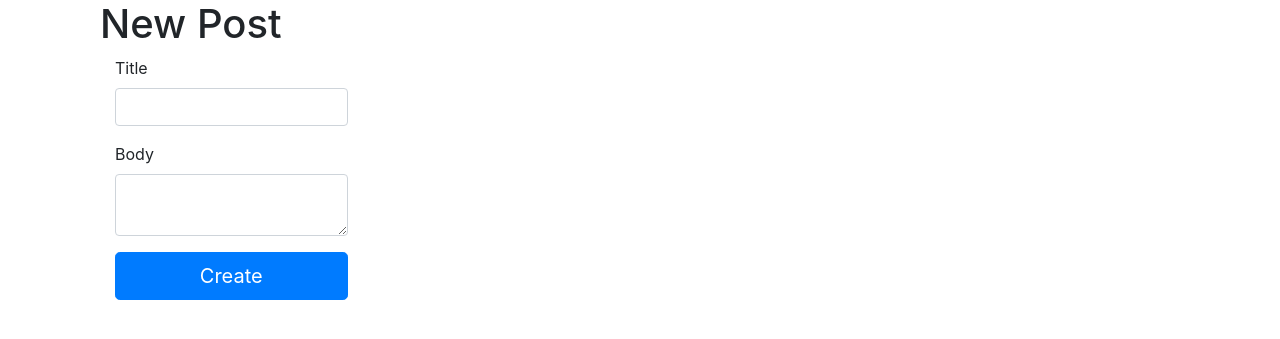
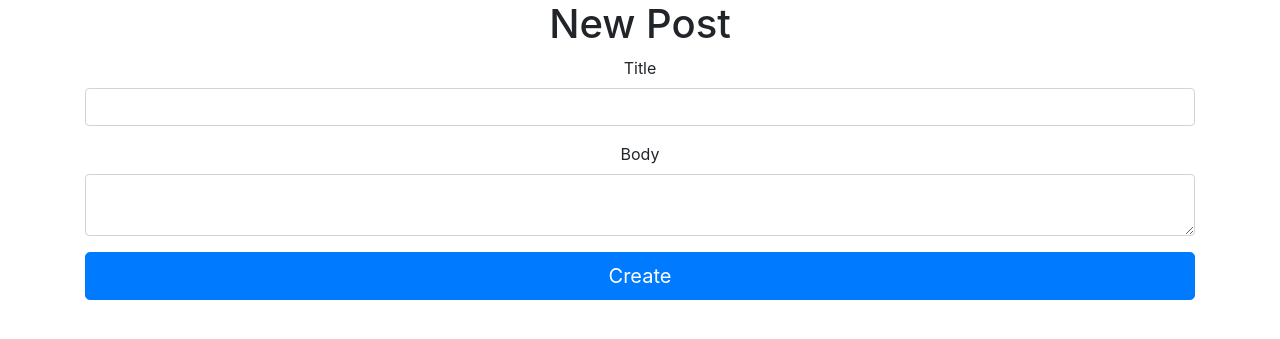
Before and after one commit to porosya80/blog, a Flask app: page /blog/create in a window 1280 px wide. Shown: the part 56-395 px from the top of the page. Run offline with Flask 2, Linux system fonts and the light colour scheme; the visitor is signed in with stand-in values (Sample User, id 1); some libraries are stand-ins or nearby versions.

Commit message:
edit base.html

```diff
--- a/posts/templates/posts/create_post.html
+++ b/posts/templates/posts/create_post.html
@@ -16,7 +16,7 @@
 
 {% block content %}
 
-    <div class="col-md-6">
+
 
     <form action={{ url_for('posts.create_post') }} method="POST">
 
@@ -31,7 +31,7 @@
         {% endfor %}
            <button type="submit" class="btn btn-primary btn-lg btn-block">Create</button>
 
-    </div>
+
 
 
     </form>
--- a/posts/templates/posts/edit_post.html
+++ b/posts/templates/posts/edit_post.html
@@ -16,7 +16,7 @@
 
 {% block content %}
 
-    <div class="col-md-6">
+
 
     <form action={{ url_for('posts.edit_post',slug=post.slug) }} method="POST">
 
@@ -32,7 +32,7 @@
            <button type="submit" class="btn btn-primary btn-lg btn-block">Edit</button>
 
            </form>
-    </div>
+
 
 
 
--- a/posts/templates/posts/index.html
+++ b/posts/templates/posts/index.html
@@ -17,6 +17,7 @@
        </p>
 
     {% endfor %}
+
 
     <nav>
         <ul class="pagination">
--- a/templates/base.html
+++ b/templates/base.html
@@ -44,25 +44,23 @@
 
 
 
+      <div class="container-fluid">
           <div class="container">
-          <div class="row text-justify"></div>
-          <div class="col-md-offset-3 col-md-6">
+              <div class="row text-center justify-content-center">
+                  <div class="col">
 
-{#              <div class="row">#}
                       <h1>
                           {% block content_title %}
 
                           {% endblock %}
                       </h1>
-{#              </div>#}
                       {% block content %}
 
                       {% endblock %}
                   </div>
               </div>
           </div>
-
-
+      </div>
 
 
     <!-- Optional JavaScript -->
```
Also changed, not shown: requirements.txt (added, +32 -0 lines). Lines whose indentation alone changed are shown as unchanged.
